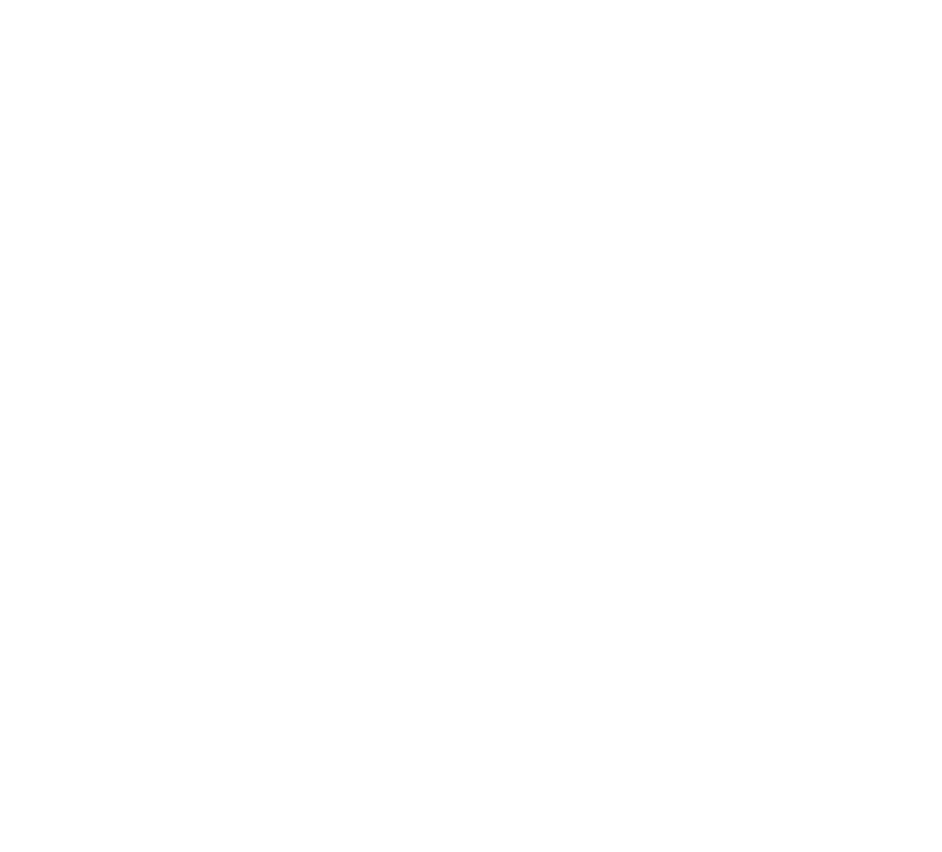
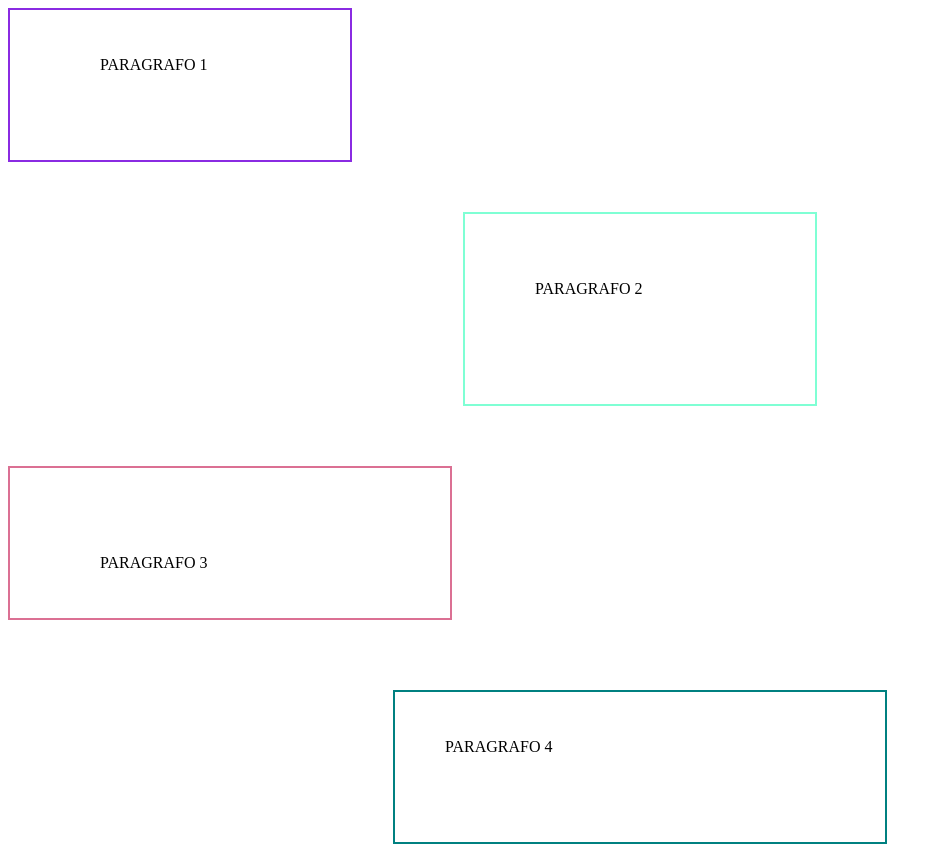
Before and after one commit to Rheuel/atv1_4bi, a plain HTML site: page index.html in a window 1280 px wide. Shown: the whole page, without its empty margins (0-942 px from the left). Before the commit the page ends 800 px from the top, so only its background shows below. Drawn offline with Linux system fonts and the light colour scheme.

Commit message:
atividade 1 do quarto bimestre

```diff
--- a/index.html
+++ b/index.html
@@ -5,22 +5,23 @@
     <meta http-equiv="X-UA-Compatible" content="IE=edge">
     <meta name="viewport" content="width=device-width, initial-scale=1.0">
     <title>Document</title>
+    <link rel="stylesheet" href="style.css">
 </head>
 <body>
-    <div class=>
-        <p></p>
+    <div class = "div1" >
+        <p>PARAGRAFO 1</p>
     </div>
 
-    <div class>
-        <p></p>
+    <div class = "div2">
+        <p>PARAGRAFO 2</p>
     </div>
 
-    <div class>
-        <p></p>
+    <div class = "div3">
+        <p>PARAGRAFO 3</p>
     </div>
 
-    <div class>
-        <p></p>
+    <div class = "div4">
+        <p>PARAGRAFO 4</p>
     </div>
 </body>
 </html>
--- /dev/null
+++ b/style.css
@@ -0,0 +1,36 @@
+.div1{
+
+    border: 2px solid blueviolet;
+    width: 200px;
+    padding: 30px 50px 70px 90px;
+    margin-bottom: 50px;
+
+}
+
+.div2{
+
+    border: 2px solid aquamarine;
+    width: 250px;
+    padding: 50px 30px 90px 70px;
+    margin-bottom: 10px;
+    margin-inline: auto;
+}
+
+.div3{
+
+    border: 2px solid palevioletred;
+    width: 300px;
+    padding: 70px 50px 30px 90px;
+    margin-top: 60px;
+
+}
+
+.div4{
+
+    border: 2px solid teal;
+    width: 350px;
+    padding: 30px 90px 70px 50px;
+    margin-top: 70px;
+    margin-inline: auto;
+
+}
```
